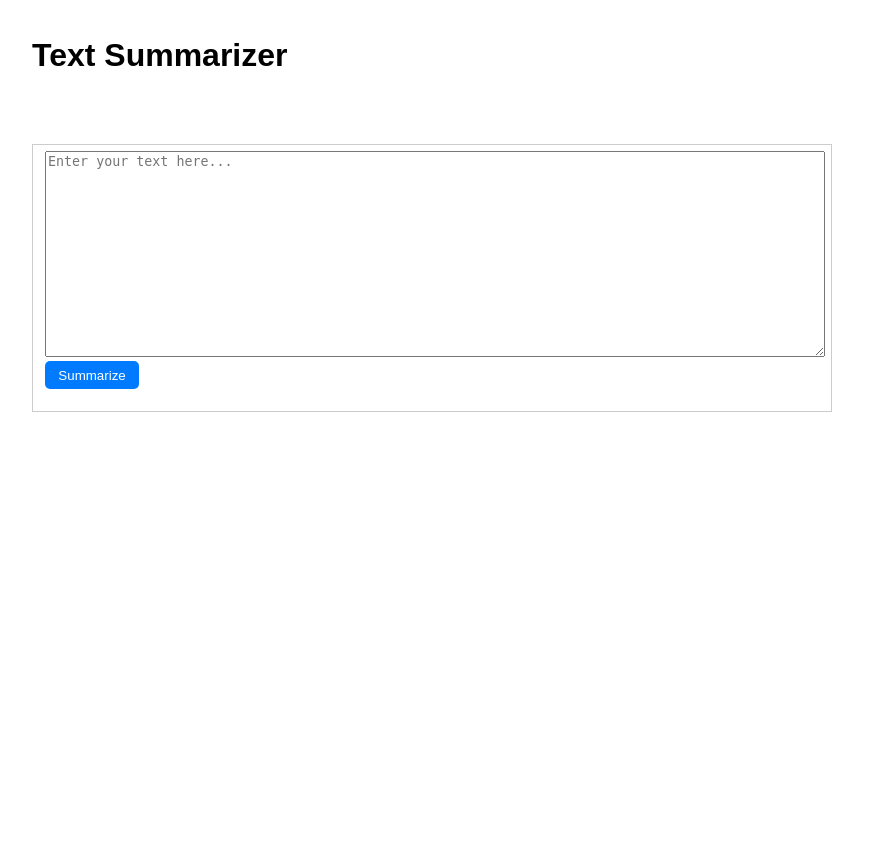
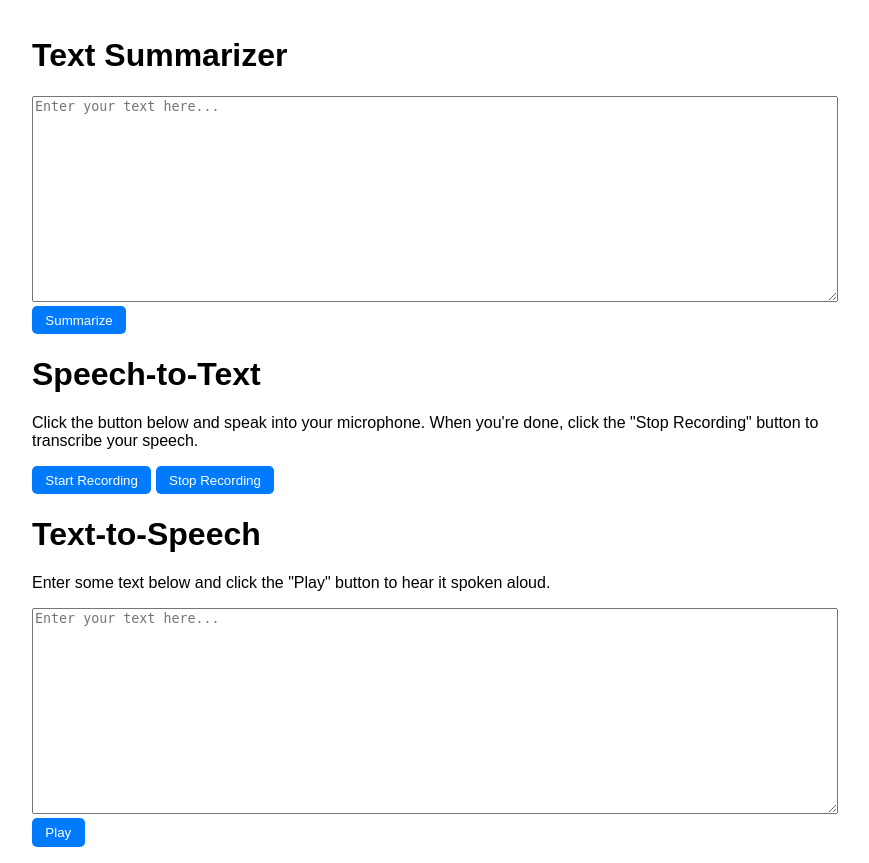
Before and after one commit to massinhas/aisummarizer, a Flask app: page / in a window 1280 px wide. Shown: the whole page, without its empty margins (208-1077 px from the left). Before the commit the page ends 412 px from the top, so only its background shows below. Run offline with Flask 2, Linux system fonts and the light colour scheme; parts of the project's set-up code (start-up, migrations or seed data) failed here and were passed over.

Commit message:
update voice thing

```diff
--- a/static/audioHandling.js
+++ b/static/audioHandling.js
@@ -35,7 +35,7 @@ startRecording.addEventListener('click', async function() {
 });
 
 // Add an event listener to the stop recording button
-stopRecording.addEventListener('click', function() {
+stopRecording.addEventListener('click', async function() {
   // Stop the MediaRecorder
   mediaRecorder.stop();
 
@@ -54,24 +54,28 @@ stopRecording.addEventListener('click', function() {
   const formData = new FormData();
   formData.append('audio_file', blob);
 
-  fetch('/transcribe', {
+  try {
+    const response = await fetch('/transcribe', {
       method: 'POST',
       body: formData
-  })
-  .then(response => response.text())
-  .then(transcription => {
+    });
+
+    if (response.ok) {
+      const transcription = await response.text();
       // Display the transcribed text in the web page
       const resultDiv = document.getElementById('result');
       resultDiv.textContent = transcription;
-  })
-  .catch(error => {
+    } else {
+      throw new Error('Failed to transcribe audio');
+    }
+  } catch (error) {
     console.error(error);
     alert('Failed to transcribe audio');
-  });
+  }
 });
 
 // Add an event listener to the play button
-playButton.addEventListener('click', function() {
+playButton.addEventListener('click', async function() {
   // Create an AudioContext if one doesn't already exist, or resume the existing one if it's suspended
   if (!audioContext) {
     audioContext = new AudioContext();
@@ -89,13 +93,20 @@ playButton.addEventListener('click', function() {
   request.responseType = 'arraybuffer';
 
   request.onload = function() {
+    // Decode the audio data and create an AudioBuffer object
     audioContext.decodeAudioData(request.response, function(buffer) {
-      // Set the AudioBuffer as the source of the AudioBufferSourceNode
+      // Create a new AudioBufferSourceNode and set its buffer to the decoded AudioBuffer
+      const source = audioContext.createBufferSource();
       source.buffer = buffer;
+
+      // Connect the AudioBufferSourceNode to the destination of the AudioContext
+      source.connect(audioContext.destination);
+
       // Start playing the audio
       source.start(0);
     });
   };
 
+  // Send the HTTP request to load the audio file
   request.send();
   });
--- a/templates/index.html
+++ b/templates/index.html
@@ -5,30 +5,30 @@
     <meta name="viewport" content="width=device-width, initial-scale=1.0">
     <title>Text Summarizer</title>
     <link rel="stylesheet" href="static/styles.css">
+    <link rel="preconnect" href="https://fonts.gstatic.com">
+    <link href="https://fonts.googleapis.com/css2?family=Roboto:wght@300;400;700&display=swap" rel="stylesheet">
 </head>
 <body>
-    <h1>Text Summarizer</h1>
-
-    <div class="tabs">
-        <button class="tablink" onclick="openTab(event, 'textSummarizer')">Text Summarizer</button>
-        <button class="tablink" onclick="openTab(event, 'audioSummarizer')">Audio Summarizer</button>
-    </div>
-
-    <div id="textSummarizer" class="tabcontent">
+    <div class="container">
+        <h1>Text Summarizer</h1>
         <textarea id="inputText" placeholder="Enter your text here..."></textarea>
         <button id="summarizeButton">Summarize</button>
         <p id="summary"></p>
     </div>
-
-    <div id="audioSummarizer" class="tabcontent">
+    <div class="container">
+        <h1>Speech-to-Text</h1>
+        <p>Click the button below and speak into your microphone. When you're done, click the "Stop Recording" button to transcribe your speech.</p>
         <button id="startRecording">Start Recording</button>
         <button id="stopRecording" disabled>Stop Recording</button>
-        <input type="file" id="audioInput" accept="audio/*">
-        <p id="audioSummary"></p>
+        <audio id="recordedAudio"></audio>
+        <p id="result"></p>
     </div>
-
-    <script src="static/tabs.js"></script>
+    <div class="container">
+        <h1>Text-to-Speech</h1>
+        <p>Enter some text below and click the "Play" button to hear it spoken aloud.</p>
+        <textarea id="outputText" placeholder="Enter your text here..."></textarea>
+        <button id="playButton">Play</button>
+    </div>
     <script src="static/scripts.js"></script>
-    <script src="static/audioHandling.js"></script>
 </body>
 </html>
```
Lines whose indentation alone changed are shown as unchanged.
